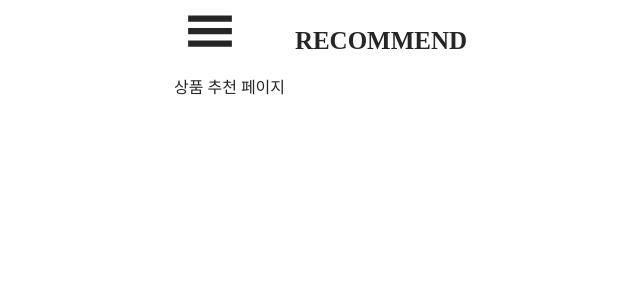
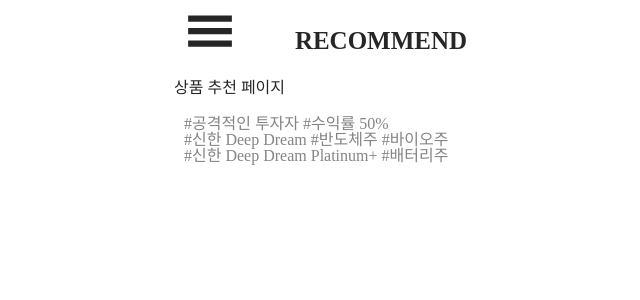
Before and after one commit to juajang/turkey, a React (Create React App) app: page /recommend in a window 1280 px wide. Shown: the top 300 px of the page, without its empty margins (259-899 px from the left). Built offline with nearby package versions, Linux system fonts and the light colour scheme.

Commit message:
Add hashtag to Recommend
Add hashtag to Recommend

```diff
--- a/src/pages/Recommend.js
+++ b/src/pages/Recommend.js
@@ -1,7 +1,25 @@
 import React from "react";
+import { Tag, Divider } from 'antd';
 
 const Recommend = () => {
-  return <h1> 상품 추천 페이지 </h1>;
+  return (
+    <>
+      <h1> 상품 추천 페이지 </h1>
+
+      <div style={{marginLeft:"10px", marginTop: "20px"}}>
+        <span style={{ color: "#848484" }}>#공격적인 투자자 </span>
+        <span style={{ color: "#848484" }}>#수익률 50% </span>
+        <br />
+        <span style={{ color: "#848484" }}>#신한 Deep Dream </span>
+        <span style={{ color: "#848484" }}>#반도체주 </span>
+        <span style={{ color: "#848484" }}>#바이오주 </span>
+        <br />
+        <span style={{ color: "#848484" }}>#신한 Deep Dream Platinum+ </span>
+        <span style={{ color: "#848484" }}>#배터리주 </span>
+      </div>
+
+    </>
+  );
 };
 
 export default Recommend;
```
